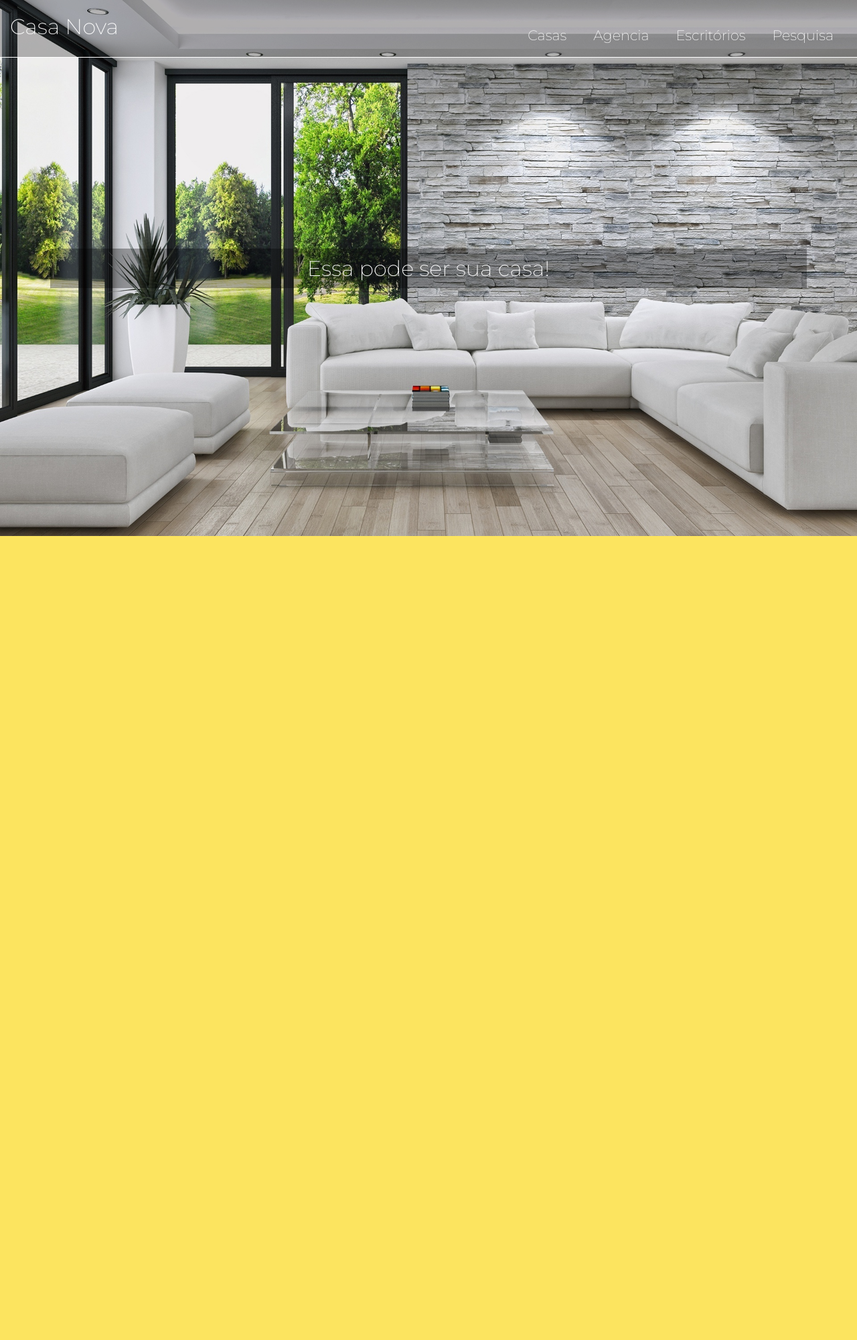
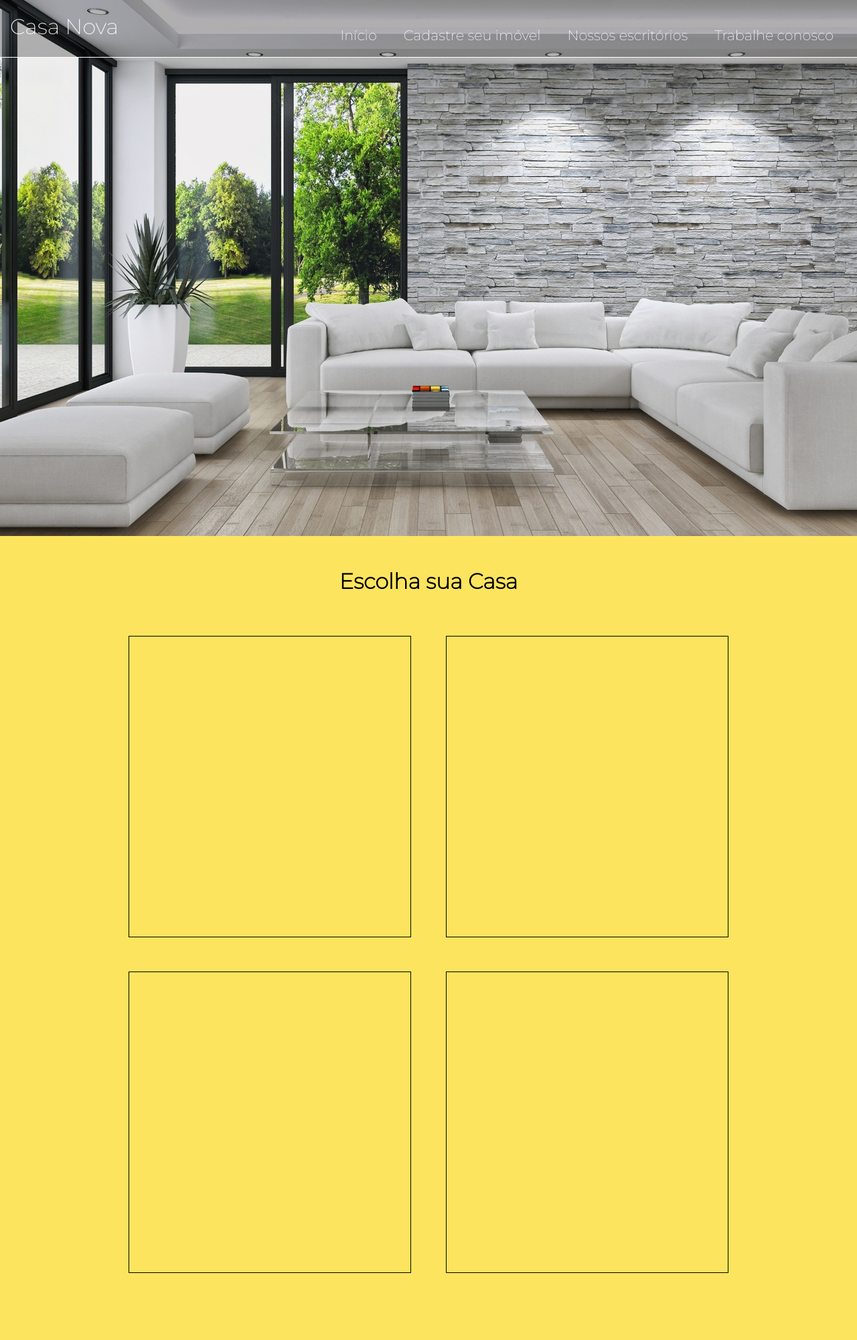
Before and after one commit to CristianBCandia/Landing-Page-html-css, a PHP site: page / in a window 1280 px wide. Shown: the whole page at 67% size. Run offline with PHP 8.4, Linux system fonts and the light colour scheme.

Commit message:
css implements

```diff
--- /dev/null
+++ b/css/cards.css
@@ -0,0 +1,51 @@
+.card-container {
+
+    display: grid;
+    grid-template-areas: 'title title'
+                         'card1 card2'
+                         'card3 card4';
+    grid-template-rows: 50px 1fr 1fr;
+    grid-template-columns: 1fr 1fr;
+    grid-gap: 4vw;
+    margin: 6vh 15vw 0 15vw;
+}
+
+.title-cards {
+
+    font-family: 'Montserrat', sans-serif;
+    margin: 0 auto;
+    font-size: 2rem;
+    grid-area: title;
+
+}
+
+.card {
+
+    border: 1px solid black;
+    height: 450px;
+
+}
+
+.card1 {
+
+    grid-area: card1;
+
+}
+
+.card2 {
+
+    grid-area: card2;
+
+}
+
+.card3 {
+
+    grid-area: card3;
+
+}
+
+.card4 {
+
+    grid-area: card4;
+
+}
--- a/css/style.css
+++ b/css/style.css
@@ -36,6 +36,7 @@ legend {
 legend:hover {
 
     background-color: rgba(0, 0, 0, 0.644);
+    cursor: pointer;
 
 }
 
--- a/index.html
+++ b/index.html
@@ -4,6 +4,7 @@
     <meta charset="UTF-8">
     <meta name="viewport" content="width=device-width, initial-scale=1.0">
     <link rel="stylesheet" type="text/css" href="css/style.css">
+    <link rel="stylesheet" type="text/css" href="css/cards.css">
     <link href="https://fonts.googleapis.com/css2?family=Montserrat:wght@200&display=swap" rel="stylesheet">
     <title>Casa Nova</title>
 </head>
@@ -16,14 +17,32 @@
         </div>
         <nav class="nav-header">
             <ul class="nav-list">
-                <li>Casas</li>
-                <li>Agencia</li>
-                <li>Escritórios</li>
-                <li>Pesquisa</li>
+                <li>Início</li>
+                <li>Cadastre seu imóvel</li>
+                <li>Nossos escritórios</li>
+                <li>Trabalhe conosco</li>
             </ul>
         </nav>
     </header>
-    <legend><p>Essa pode ser sua casa!</p></legend>
+</div>
+
+<div class="card-container">
+
+    <h2 class="title-cards">Escolha sua Casa</h2>
+
+    <div class="card card1">
+        <img src="" alt="">
+    </div>
+    <div class="card card2">
+
+    </div>
+    <div class="card card3">
+
+    </div>
+    <div class="card card4">
+
+    </div>
+
 </div>
 
 
```
Also changed, not shown: img/1.jpg (added), img/2.jpg (added), img/3.jpg (added), img/4.jpg (added), img/5.jpg (added), img/6.jpg (added), img/7.jpg (added), img/8.jpg (added).
